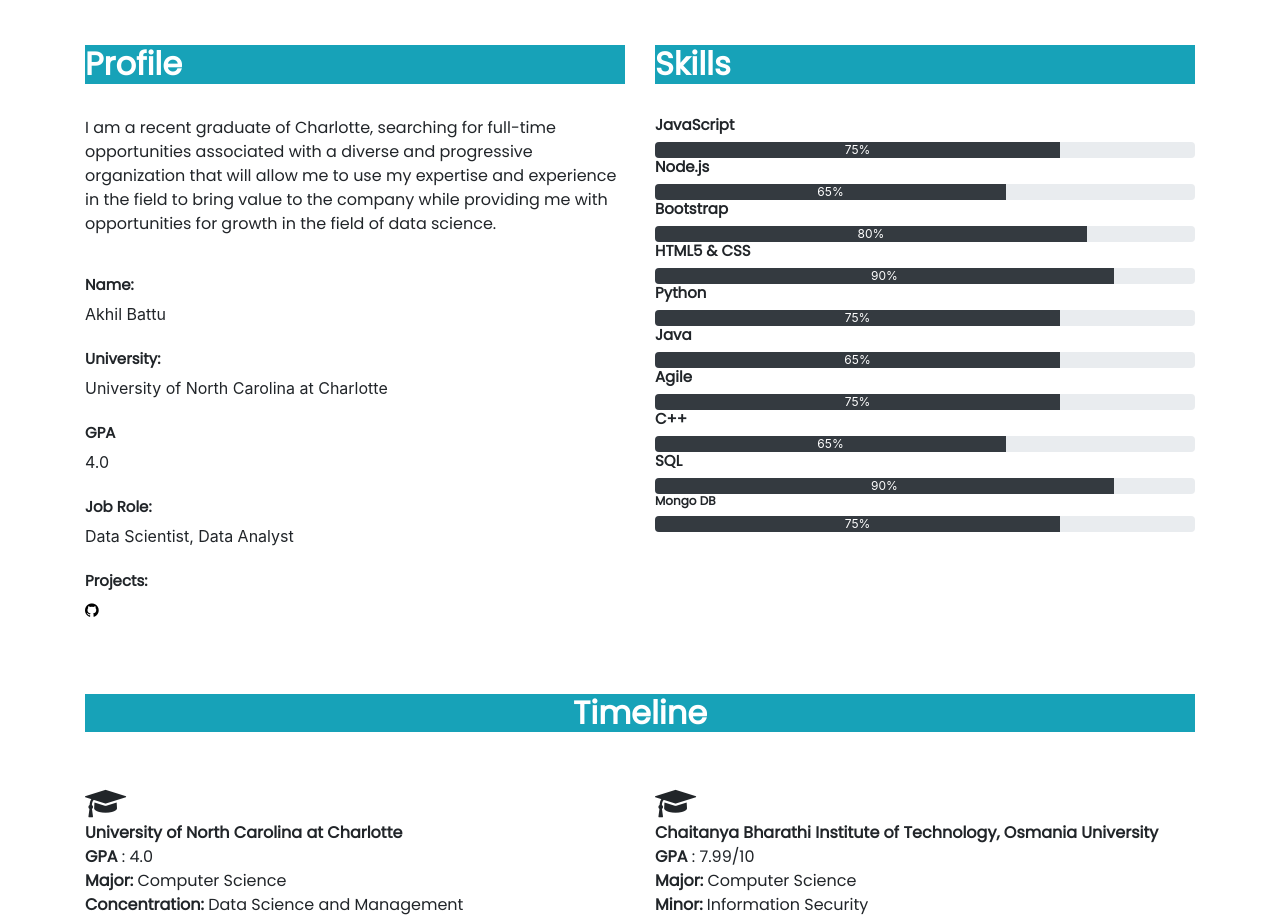
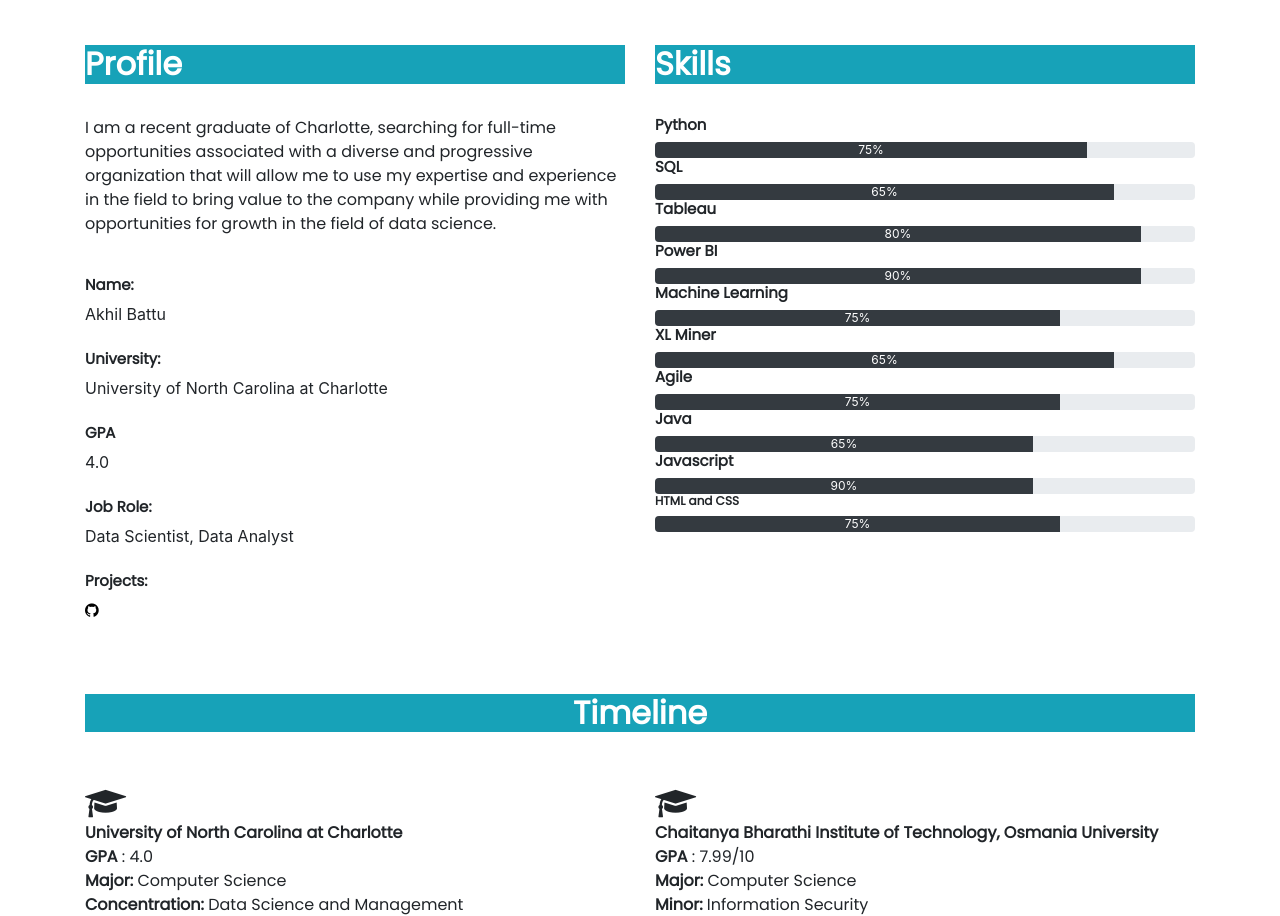
Before and after one commit to AkhilBattu/AB, a plain HTML site: page index.html in a window 1280 px wide. Shown: the part 1416-2332 px from the top of the page. Drawn offline with nearby package versions, Linux system fonts and the light colour scheme.

Commit message:
Update index.html

```diff
--- a/index.html
+++ b/index.html
@@ -134,34 +134,34 @@
 				 <div class="col-lg-6">
 				 		<h2 style="font-size: 32px; font-family: Poppins; font-weight: bold" class="bg-info text-white">Skills</h2><br>
 
-				 		<h3 style="font-size: 15px; font-family: Poppins; font-weight: bold;">JavaScript</h3>
+				 		<h3 style="font-size: 15px; font-family: Poppins; font-weight: bold;">Python</h3>
 					 	<div class="progress">
-					  		<div class="progress-bar bg-dark text-white" role="progressbar" style="width: 75%;" aria-valuenow="85" aria-valuemin="0" aria-valuemax="100">75%</div>
+					  		<div class="progress-bar bg-dark text-white" role="progressbar" style="width: 80%;" aria-valuenow="85" aria-valuemin="0" aria-valuemax="100">75%</div>
 						</div>
 
-						<h3 style="font-size: 15px; font-family: Poppins; font-weight: bold;">Node.js</h3>
+						<h3 style="font-size: 15px; font-family: Poppins; font-weight: bold;">SQL</h3>
 					 	<div class="progress">
-					  		<div class="progress-bar bg-dark text-white" role="progressbar" style="width: 65%;" aria-valuenow="65" aria-valuemin="0" aria-valuemax="100">65%</div>
+					  		<div class="progress-bar bg-dark text-white" role="progressbar" style="width: 85%;" aria-valuenow="65" aria-valuemin="0" aria-valuemax="100">65%</div>
 						</div>
 
-						<h3 style="font-size: 15px; font-family: Poppins; font-weight: bold;">Bootstrap</h3>
+						<h3 style="font-size: 15px; font-family: Poppins; font-weight: bold;">Tableau</h3>
 					 	<div class="progress">
-					  		<div class="progress-bar bg-dark text-white" role="progressbar" style="width: 80%;" aria-valuenow="90" aria-valuemin="0" aria-valuemax="100">80%</div>
+					  		<div class="progress-bar bg-dark text-white" role="progressbar" style="width: 90%;" aria-valuenow="90" aria-valuemin="0" aria-valuemax="100">80%</div>
 						</div>
 
-						<h3 style="font-size: 15px; font-family: Poppins; font-weight: bold;">HTML5 & CSS</h3>
+						<h3 style="font-size: 15px; font-family: Poppins; font-weight: bold;">Power BI</h3>
 					 	<div class="progress">
-					  		<div class="progress-bar bg-dark text-white" role="progressbar" style="width: 85%;" aria-valuenow="90" aria-valuemin="0" aria-valuemax="100">90%</div>
+					  		<div class="progress-bar bg-dark text-white" role="progressbar" style="width: 90%;" aria-valuenow="90" aria-valuemin="0" aria-valuemax="100">90%</div>
 						</div>
 
-						<h3 style="font-size: 15px; font-family: Poppins; font-weight: bold;">Python</h3>
+						<h3 style="font-size: 15px; font-family: Poppins; font-weight: bold;">Machine Learning</h3>
 					 	<div class="progress">
 					  		<div class="progress-bar bg-dark text-white" role="progressbar" style="width: 75%;" aria-valuenow="75" aria-valuemin="0" aria-valuemax="100">75%</div>
 						</div>
 
-						<h3 style="font-size: 15px; font-family: Poppins; font-weight: bold;">Java</h3>
+						<h3 style="font-size: 15px; font-family: Poppins; font-weight: bold;">XL Miner</h3>
 					 	<div class="progress">
-					  		<div class="progress-bar bg-dark text-white" role="progressbar" style="width: 75%;" aria-valuenow="65" aria-valuemin="0" aria-valuemax="100">65%</div>
+					  		<div class="progress-bar bg-dark text-white" role="progressbar" style="width: 85%;" aria-valuenow="65" aria-valuemin="0" aria-valuemax="100">65%</div>
 						</div>
 
 						<h3 style="font-size: 15px; font-family: Poppins; font-weight: bold;">Agile</h3>
@@ -169,17 +169,17 @@
 					  		<div class="progress-bar bg-dark text-white" role="progressbar" style="width: 75%;" aria-valuenow="75" aria-valuemin="0" aria-valuemax="100">75%</div>
 						</div>
 
-						<h3 style="font-size: 15px; font-family: Poppins; font-weight: bold;">C++</h3>
+						<h3 style="font-size: 15px; font-family: Poppins; font-weight: bold;">Java</h3>
 					 	<div class="progress">
-					  		<div class="progress-bar bg-dark text-white" role="progressbar" style="width: 65%;" aria-valuenow="65" aria-valuemin="0" aria-valuemax="100">65%</div>
+					  		<div class="progress-bar bg-dark text-white" role="progressbar" style="width: 70%;" aria-valuenow="65" aria-valuemin="0" aria-valuemax="100">65%</div>
 						</div>
 
-						<h3 style="font-size: 15px; font-family: Poppins; font-weight: bold;">SQL</h3>
+						<h3 style="font-size: 15px; font-family: Poppins; font-weight: bold;">Javascript</h3>
 					 	<div class="progress">
-					  		<div class="progress-bar bg-dark text-white" role="progressbar" style="width: 85%;" aria-valuenow="90" aria-valuemin="0" aria-valuemax="100">90%</div>
+					  		<div class="progress-bar bg-dark text-white" role="progressbar" style="width: 70%;" aria-valuenow="90" aria-valuemin="0" aria-valuemax="100">90%</div>
 						</div>
 
-						<h3 style="font-size: 12px; font-family: Poppins; font-weight: bold;">Mongo DB</h3>
+						<h3 style="font-size: 12px; font-family: Poppins; font-weight: bold;">HTML and CSS</h3>
 					 	<div class="progress">
 					  		<div class="progress-bar bg-dark text-white" role="progressbar" style="width: 75%;" aria-valuenow="55" aria-valuemin="0" aria-valuemax="100">75%</div>
 						</div>
```
